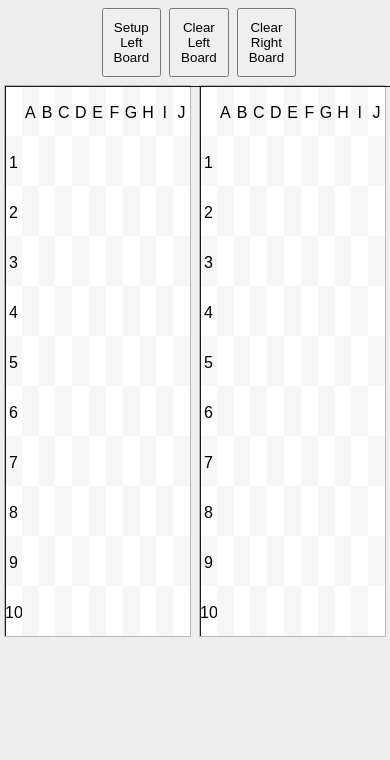
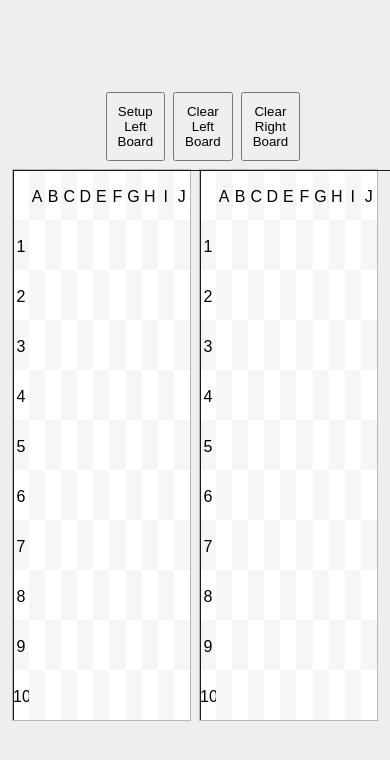
Before and after one commit to samwhaleIV/battleship-html5, a plain HTML site: page index.html in a window 390 px wide. Shown: the top 760 px of the page. Drawn offline with Linux system fonts and the light colour scheme.

Commit message:
Adjust sizing for better mobile support

```diff
--- a/style.css
+++ b/style.css
@@ -1,8 +1,13 @@
+html, body {
+    width: 100%;
+    height: 100%;
+}
 body {
     background-color: #eeeeee;
-    margin: 0;
     padding: 0;
     overflow: hidden;
+
+    margin: 0;
 }
 div.board-container {
     margin-left: auto;
@@ -79,19 +84,23 @@ p#instruction-label {
     margin-left: auto;
     margin-right: auto;
     margin-bottom: 4px;
+    margin-top: 0;
 }
 .hidden {
     display: none !important;
 }
 div.vertical-container {
-    display: flex;
-    align-items: center;
-    justify-content: center;
     height: 100%;
     width: 100%;
+    margin-top: -8px;
 }
 div.sub-container {
-    max-width: 100vw;
+    max-width: 100%;
+    height: 660px;
+    margin: 8px;
+    top: 50%;
+    position: relative;
+    transform: translateY(-50%);
 }
 div.tracer {
     position: absolute;
```
